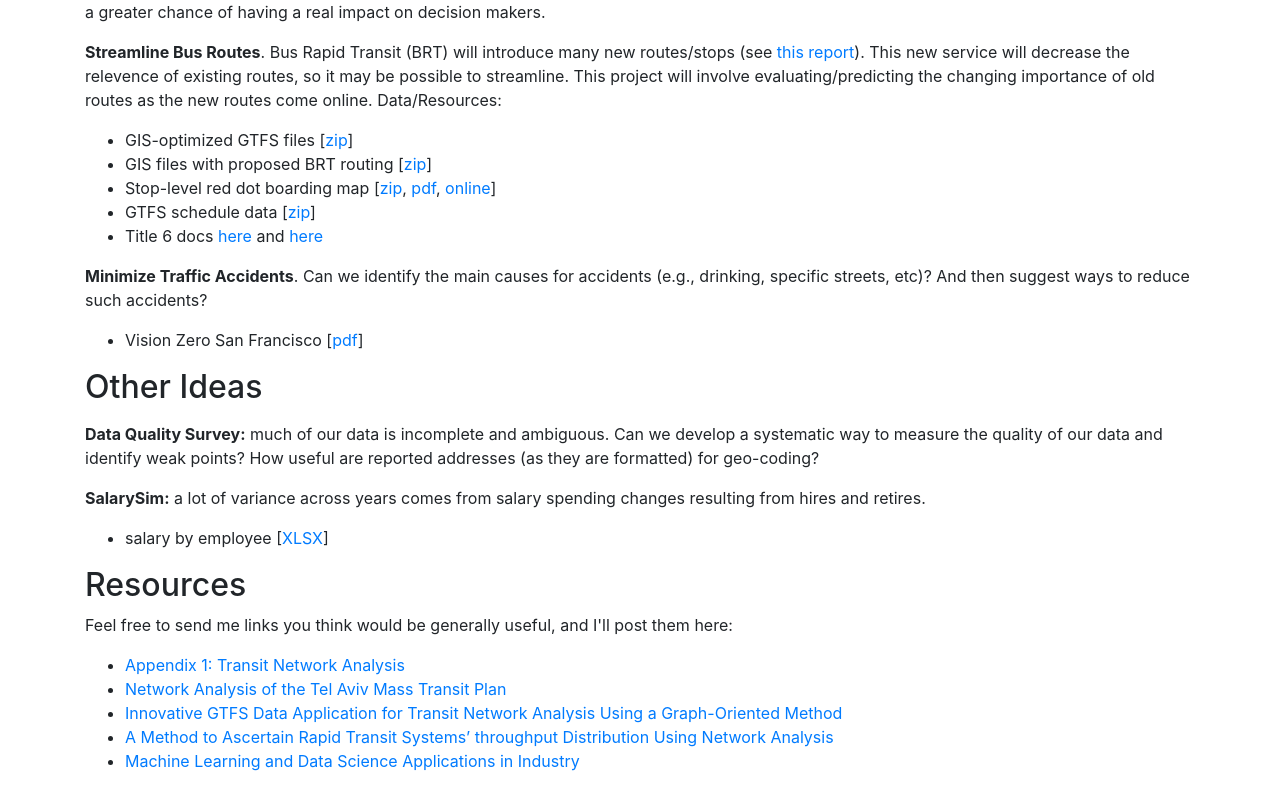
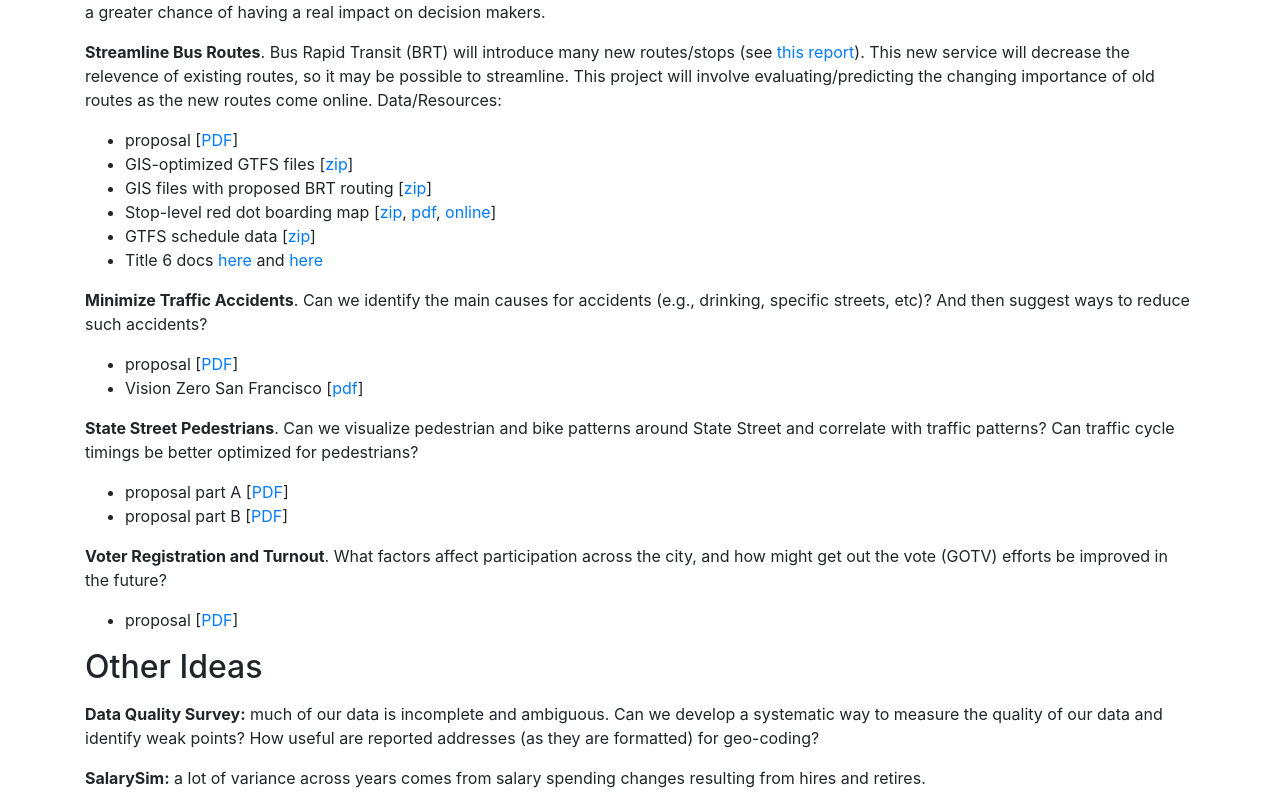
Before and after one commit to wisc-ds-projects/wisc-ds-projects.github.io, a plain HTML site: page f19/projects.html in a window 1280 px wide. Shown: the part 547-1350 px from the top of the page. Drawn offline with nearby package versions, Linux system fonts and the light colour scheme; a script that the page names is missing.

Commit message:
post proposals

```diff
--- a/f19/projects.html
+++ b/f19/projects.html
@@ -99,6 +99,7 @@ Nashold, Ellen Wieland, and Zan
         Data/Resources:
 
         <ul>
+          <li>proposal [<a href="proposals/Fall_2019_Student_Project_-_BRT_Network_Optimization.pdf">PDF</a>]
           <li>GIS-optimized GTFS files [<a href="data/bus/MetroBusRoutes.gdb.zip">zip</a>]
           <li>GIS files with proposed BRT routing [<a href="data/bus/BRT.gdb.zip">zip</a>]
           <li>Stop-level red dot boarding map [<a href="data/bus/Red_Dot_19.gdb.zip">zip</a>, <a href="data/bus/Red_Dot_19.pdf">pdf</a>, <a href="https://cityofmadison.maps.arcgis.com/apps/webappviewer/index.html?id=61872bbc0107482a91115a3ce21fa1aa">online</a>]
@@ -113,7 +114,28 @@ Nashold, Ellen Wieland, and Zan
         And then suggest ways to reduce such accidents?
 
         <ul>
+          <li>proposal [<a href="proposals/Fall_2019_Student_Project_-_Vision_Zero.pdf">PDF</a>]
           <li>Vision Zero San Francisco [<a href="https://visionzerosf.org/wp-content/uploads/2017/03/Vision-Zero-Action-Strategy-FINAL-Draft-3.14.2017.pdf">pdf</a>]
+        </ul>
+      </p>
+
+      <p class="mt-3">
+        <b>State Street Pedestrians</b>.  Can we visualize pedestrian
+        and bike patterns around State Street and correlate with
+        traffic patterns?  Can traffic cycle timings be better
+        optimized for pedestrians?
+        <ul>
+          <li>proposal part A [<a href="proposals/Fall_2019_Student_Project_-_Pedestrian_Data_Visualization.pdf">PDF</a>]
+          <li>proposal part B [<a href="proposals/Fall_2019_Student_Project_-_State_Street_Pedestrian_and_Cross_Traffic_Analysis.pdf">PDF</a>]
+        </ul>
+      </p>
+
+      <p class="mt-3">
+        <b>Voter Registration and Turnout</b>.  What factors affect
+        participation across the city, and how might get out the vote
+        (GOTV) efforts be improved in the future?
+        <ul>
+          <li>proposal [<a href="proposals/Fall_2019_Student_Project_-_Voter_Registration_and_Turnout.pdf">PDF</a>]
         </ul>
       </p>
 
```
Also changed, not shown: 5 other files.
